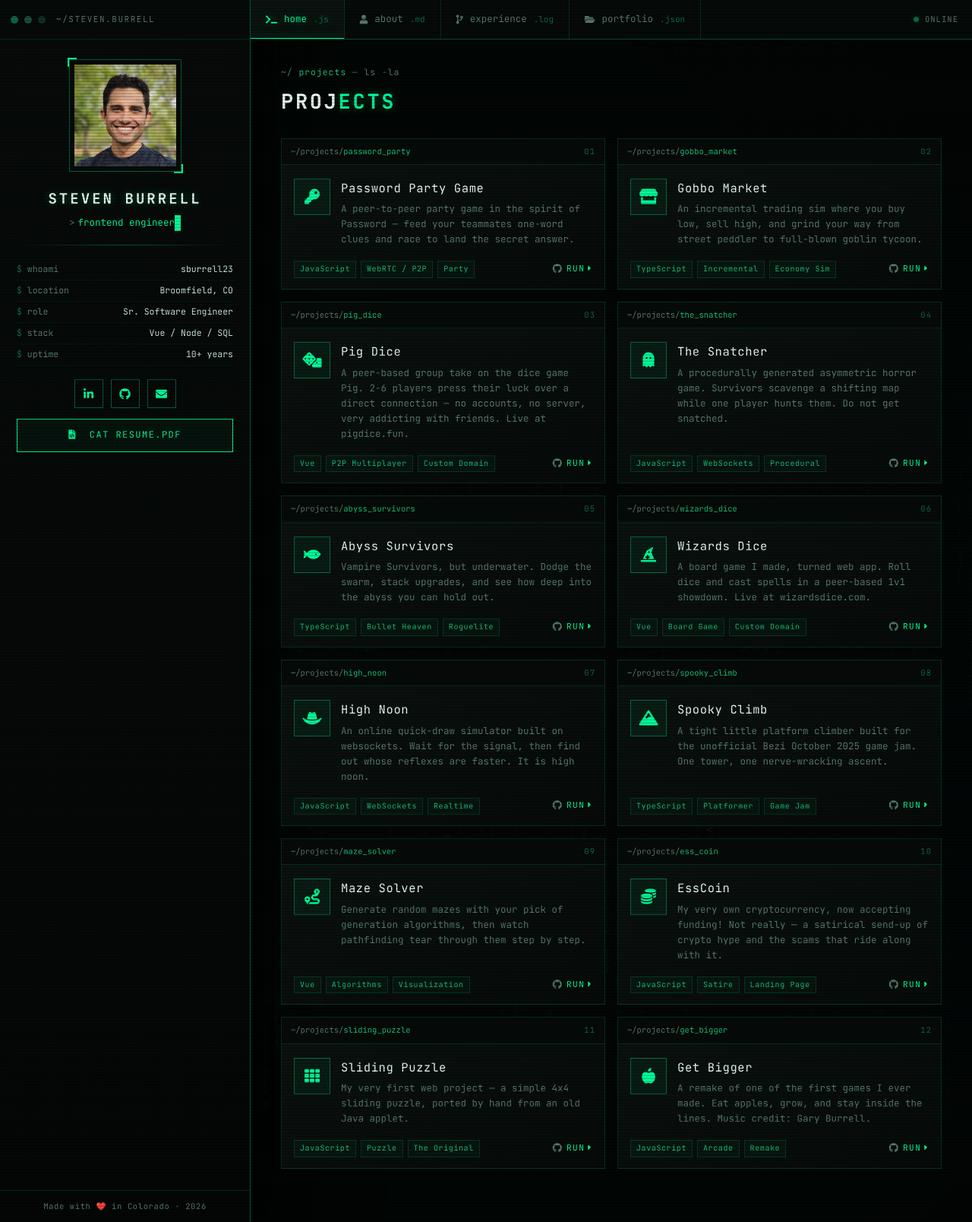
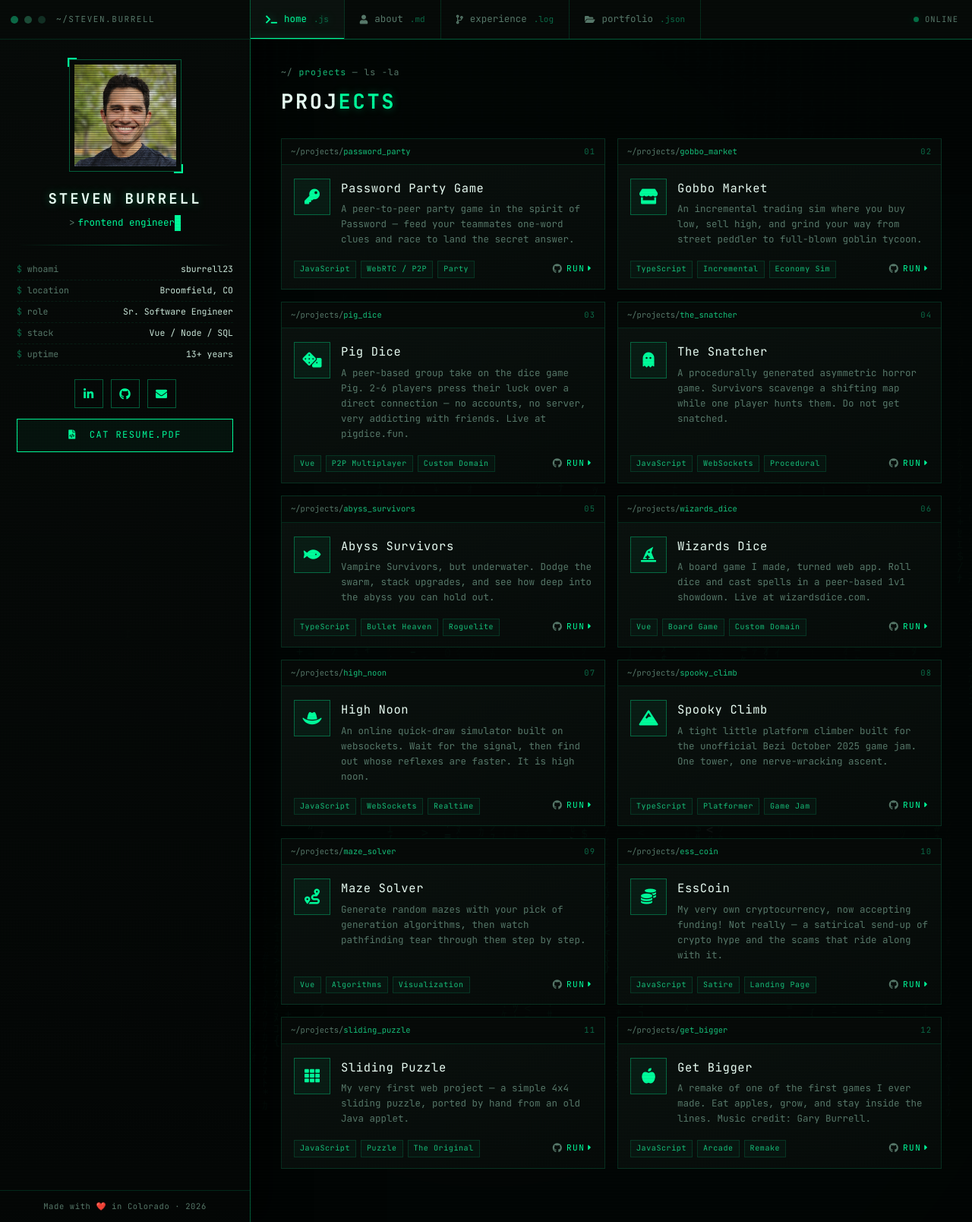
Before and after one commit to SBurrell23/SBDC, a PHP site: page / in a window 1280 px wide. Shown: the whole page at 76% size. Run offline with PHP 8.4, Linux system fonts and the light colour scheme.

Commit message:
Soften scanlines, harden contact links, fix boot overlay
- Drop the site-wide scanline overlay from 20% to 5% opacity; it was
  fighting body text. The CRT lines stay on the sidebar photo, now
  neutral rather than green-tinted.
- Bump uptime to 13+ years.
- Keep the email address and LinkedIn URL out of the served HTML.
  Each link carries its target reversed and base64'd in a data
  attribute; js/app.js builds the href at runtime and strips the
  payload, so a crawler reading the raw markup finds nothing to
  harvest.
- #boot is a <pre>, which inherits a UA margin. On a fixed, inset:0
  box that margin insets the border box vertically, leaving strips of
  the page visible above and below the boot screen. Reset it to 0 so
  the overlay covers the full viewport.

Co-Authored-By: Claude Opus 5 <noreply@anthropic.com>

```diff
--- a/css/theme.css
+++ b/css/theme.css
@@ -90,8 +90,8 @@ button { font: inherit; color: inherit; background: none; border: 0; cursor: poi
     to bottom,
     rgba(0, 0, 0, 0)    0px,
     rgba(0, 0, 0, 0)    2px,
-    rgba(0, 0, 0, 0.20) 3px,
-    rgba(0, 0, 0, 0.20) 4px
+    rgba(0, 0, 0, 0.05) 3px,
+    rgba(0, 0, 0, 0.05) 4px
   );
 }
 
@@ -108,6 +108,8 @@ button { font: inherit; color: inherit; background: none; border: 0; cursor: poi
 #boot {
   position: fixed;
   inset: 0;
+  margin: 0;
+  overflow: hidden;
   z-index: 99;
   background: var(--bg);
   color: var(--green);
@@ -189,6 +191,17 @@ button { font: inherit; color: inherit; background: none; border: 0; cursor: poi
 .sb-photo::after  { bottom: -3px; right: -3px; border-left: 0; border-top: 0; }
 .sb-photo img {
   width: 100%;
+}
+.sb-photo .glare {
+  position: absolute;
+  inset: 6px;
+  pointer-events: none;
+  background: repeating-linear-gradient(
+    to bottom,
+    rgba(0, 0, 0, 0)    0px,
+    rgba(0, 0, 0, 0)    1px,
+    rgba(0, 0, 0, 0.30) 2px,
+    rgba(0, 0, 0, 0.30) 3px);
 }
 
 /* identity */
--- a/index.html
+++ b/index.html
@@ -51,6 +51,7 @@
       <div class="sb-body scroll-y">
         <figure class="sb-photo">
           <img src="img/me.jpg" alt="Steven Burrell">
+          <span class="glare" aria-hidden="true"></span>
         </figure>
 
         <h1 class="sb-name">STEVEN BURRELL</h1>
@@ -65,13 +66,13 @@
           <li><span class="k">location</span><span class="v">Broomfield, CO</span></li>
           <li><span class="k">role</span><span class="v">Sr. Software Engineer</span></li>
           <li><span class="k">stack</span><span class="v">Vue / Node / SQL</span></li>
-          <li><span class="k">uptime</span><span class="v">10+ years</span></li>
+          <li><span class="k">uptime</span><span class="v">13+ years</span></li>
         </ul>
 
         <div class="sb-social">
-          <a href="https://www.linkedin.com/in/stevengeorgeburrell/" target="_blank" rel="noopener" title="LinkedIn" aria-label="LinkedIn"><i class="fab fa-linkedin-in"></i></a>
+          <a class="lk" data-x="L2xsZXJydWJlZ3JvZWduZXZldHMvbmkvbW9jLm5pZGVrbmlsLnd3dy8vOnNwdHRo" target="_blank" rel="noopener" title="LinkedIn" aria-label="LinkedIn"><i class="fab fa-linkedin-in"></i></a>
           <a href="https://github.com/SBurrell23" target="_blank" rel="noopener" title="GitHub" aria-label="GitHub"><i class="fab fa-github"></i></a>
-          <a href="mailto:sburrell23@gmail.com" title="Email" aria-label="Email"><i class="fas fa-envelope"></i></a>
+          <a class="lk" data-x="bW9jLmxpYW1nQDMybGxlcnJ1YnM=" data-as="mail" title="Email" aria-label="Email"><i class="fas fa-envelope"></i></a>
         </div>
 
         <a href="assets/StevenBurrell-Resume.pdf" target="_blank" rel="noopener" class="btn-term">
@@ -141,7 +142,7 @@
                   <li><span class="k">Location</span><span class="v">Broomfield, CO</span></li>
                   <li><span class="k">Education</span><span class="v">CSU / Computer Science</span></li>
                   <li><span class="k">Favorite Stack</span><span class="v">Vue/React, Node, MySQL</span></li>
-                  <li><span class="k">E-Mail</span><span class="v"><a href="mailto:sburrell23@gmail.com">sburrell23@gmail.com</a></span></li>
+                  <li><span class="k">E-Mail</span><span class="v"><a class="lk" data-x="bW9jLmxpYW1nQDMybGxlcnJ1YnM=" data-as="mail" data-t="bW9jLmxpYW1nQDMybGxlcnJ1YnM="></a></span></li>
                   <li><span class="k">GitHub</span><span class="v"><a href="https://github.com/SBurrell23" target="_blank" rel="noopener">SBurrell23</a></span></li>
                 </ul>
               </div>
@@ -344,8 +345,8 @@
             <div class="term-card-body">
 <div class="pf-json"><span class="pun">{</span>
 <span class="ind"><span class="key">"status"</span><span class="pun">:</span> <span class="str">"available on request"</span><span class="pun">,</span></span>
-<span class="ind"><span class="key">"contact"</span><span class="pun">:</span> <a href="mailto:sburrell23@gmail.com">"sburrell23@gmail.com"</a><span class="pun">,</span></span>
-<span class="ind"><span class="key">"linkedin"</span><span class="pun">:</span> <a href="https://www.linkedin.com/in/stevengeorgeburrell/" target="_blank" rel="noopener">"/in/stevengeorgeburrell"</a><span class="pun">,</span></span>
+<span class="ind"><span class="key">"contact"</span><span class="pun">:</span> <a class="lk" data-x="bW9jLmxpYW1nQDMybGxlcnJ1YnM=" data-as="mail" data-t="Im1vYy5saWFtZ0AzMmxsZXJydWJzIg=="></a><span class="pun">,</span></span>
+<span class="ind"><span class="key">"linkedin"</span><span class="pun">:</span> <a class="lk" data-x="L2xsZXJydWJlZ3JvZWduZXZldHMvbmkvbW9jLm5pZGVrbmlsLnd3dy8vOnNwdHRo" data-t="ImxsZXJydWJlZ3JvZWduZXZldHMvbmkvIg==" target="_blank" rel="noopener"></a><span class="pun">,</span></span>
 <span class="ind"><span class="key">"resume"</span><span class="pun">:</span> <a href="assets/StevenBurrell-Resume.pdf" target="_blank" rel="noopener">"StevenBurrell-Resume.pdf"</a><span class="pun">,</span></span>
 <span class="ind"><span class="key">"public_work"</span><span class="pun">:</span> <span class="pun">[</span></span>
 <span class="ind2"><span class="str">"12 live browser games &amp; tools"</span><span class="pun">,</span></span>
@@ -356,7 +357,7 @@
               <div class="callout">
                 <b>Note:</b> My professional work at LUMEN and Level 3 lives behind internal systems, so
                 it can't be linked publicly. Please
-                <a href="mailto:sburrell23@gmail.com">contact me</a> for a walkthrough of past
+                <a class="lk" data-x="bW9jLmxpYW1nQDMybGxlcnJ1YnM=" data-as="mail">contact me</a> for a walkthrough of past
                 professional projects, architecture diagrams, and references &mdash; or head to the
                 <a href="#home">home tab</a> to play the stuff I <em>can</em> show you.
               </div>
--- a/js/app.js
+++ b/js/app.js
@@ -43,6 +43,33 @@
     }).join('');
 
     host.innerHTML = html;
+  }
+
+  /* ------------------------------------------------------ contact links -- */
+  /* Contact details are kept out of the markup so a crawler scraping the raw
+     HTML finds no address or profile URL to harvest. Each .lk carries the
+     value reversed then base64'd; hrefs are assembled here at runtime. */
+  function deob(v) {
+    try {
+      return atob(v).split('').reverse().join('');
+    } catch (e) {
+      return '';
+    }
+  }
+
+  function wireLinks() {
+    document.querySelectorAll('a.lk').forEach(function (a) {
+      var val = deob(a.dataset.x);
+      if (!val) return;
+
+      a.href = a.dataset.as === 'mail' ? 'mailto:' + val : val;
+      if (a.dataset.t) a.textContent = deob(a.dataset.t);
+
+      // strip the payload once it has been used
+      delete a.dataset.x;
+      delete a.dataset.t;
+      delete a.dataset.as;
+    });
   }
 
   /* ---------------------------------------------------------------- tabs -- */
@@ -216,6 +243,7 @@
   /* ---------------------------------------------------------------- init -- */
   function init() {
     renderProjects();
+    wireLinks();
     wireTabs();
     matrixRain();
     bootSequence(typeLoop);
```
